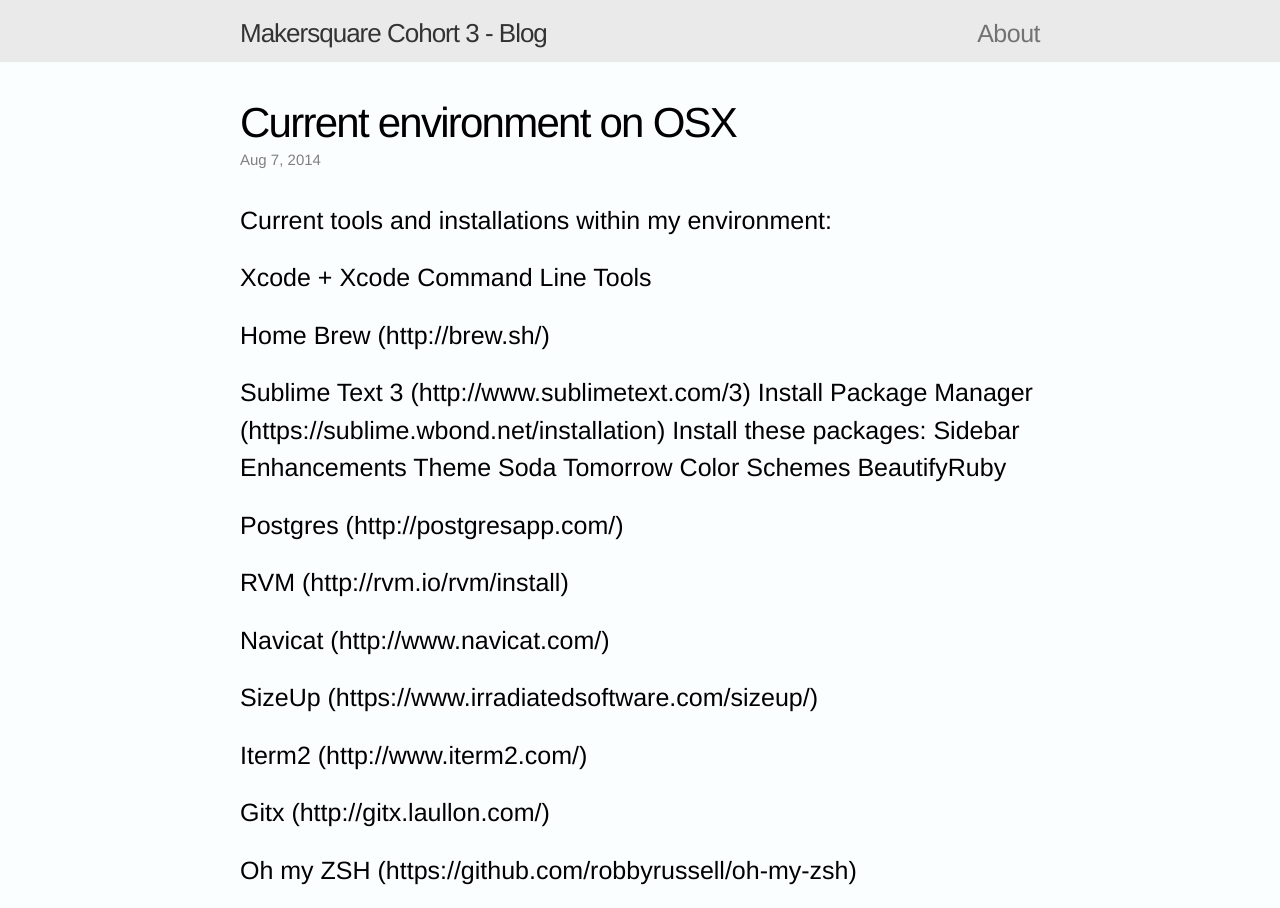
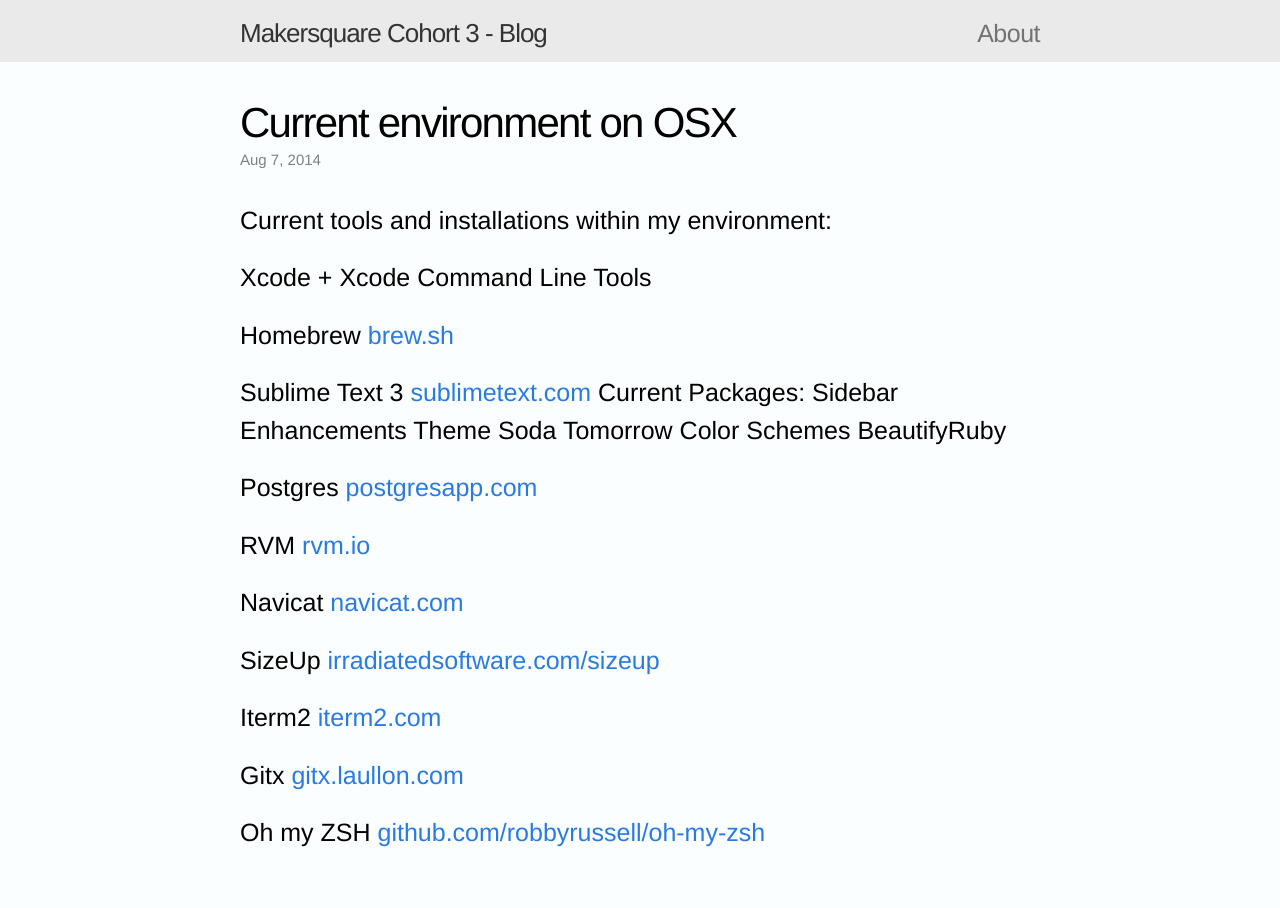
Before and after one commit to evanniedojadlo/evanniedojadlo.github.io, a Jekyll site: the page built from _posts/2014-08-07-currentenvironment.markdown, in a window 1280 px wide, cut to the strip 0-908 px from the top of the page. Built offline with Jekyll 4.4.1, drawn with Linux system fonts in a browser that asks for light colours.

Commit message:
Added links and made some edits

```diff
--- a/_posts/2014-08-07-currentenvironment.markdown
+++ b/_posts/2014-08-07-currentenvironment.markdown
@@ -9,26 +9,25 @@
 
 Xcode + Xcode Command Line Tools
 
-Home Brew (http://brew.sh/)
+Homebrew [brew.sh](http://brew.sh/)
 
-Sublime Text 3 (http://www.sublimetext.com/3)
-Install Package Manager (https://sublime.wbond.net/installation)
-Install these packages:
+Sublime Text 3 [sublimetext.com](http://www.sublimetext.com/3)
+Current Packages:
 Sidebar Enhancements
 Theme Soda
 Tomorrow Color Schemes
 BeautifyRuby
 
-Postgres (http://postgresapp.com/)
+Postgres [postgresapp.com](http://postgresapp.com/)
 
-RVM (http://rvm.io/rvm/install)
+RVM [rvm.io](http://rvm.io/rvm/install)
 
-Navicat (http://www.navicat.com/)
+Navicat [navicat.com](http://www.navicat.com/)
 
-SizeUp (https://www.irradiatedsoftware.com/sizeup/)
+SizeUp [irradiatedsoftware.com/sizeup](https://www.irradiatedsoftware.com/sizeup/)
 
-Iterm2 (http://www.iterm2.com/)
+Iterm2 [iterm2.com](http://www.iterm2.com/)
 
-Gitx (http://gitx.laullon.com/)
+Gitx [gitx.laullon.com](http://gitx.laullon.com/)
 
-Oh my ZSH (https://github.com/robbyrussell/oh-my-zsh)
+Oh my ZSH [github.com/robbyrussell/oh-my-zsh](https://github.com/robbyrussell/oh-my-zsh)
```
